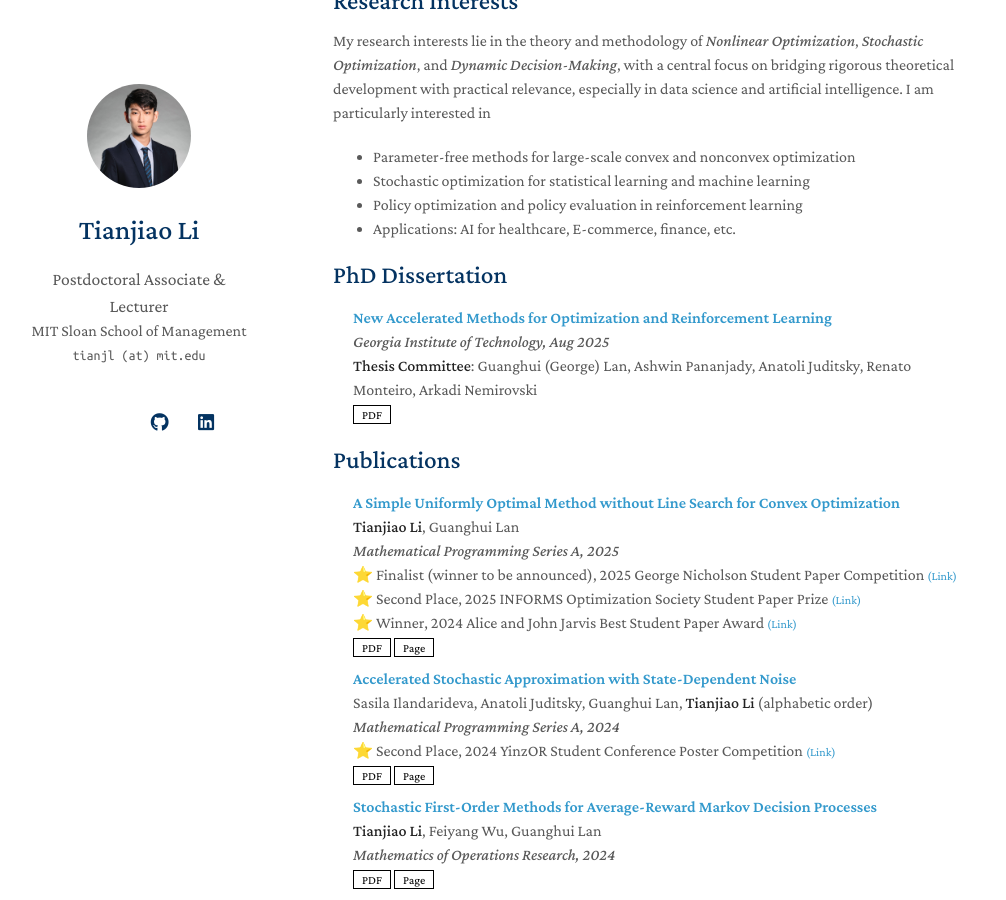
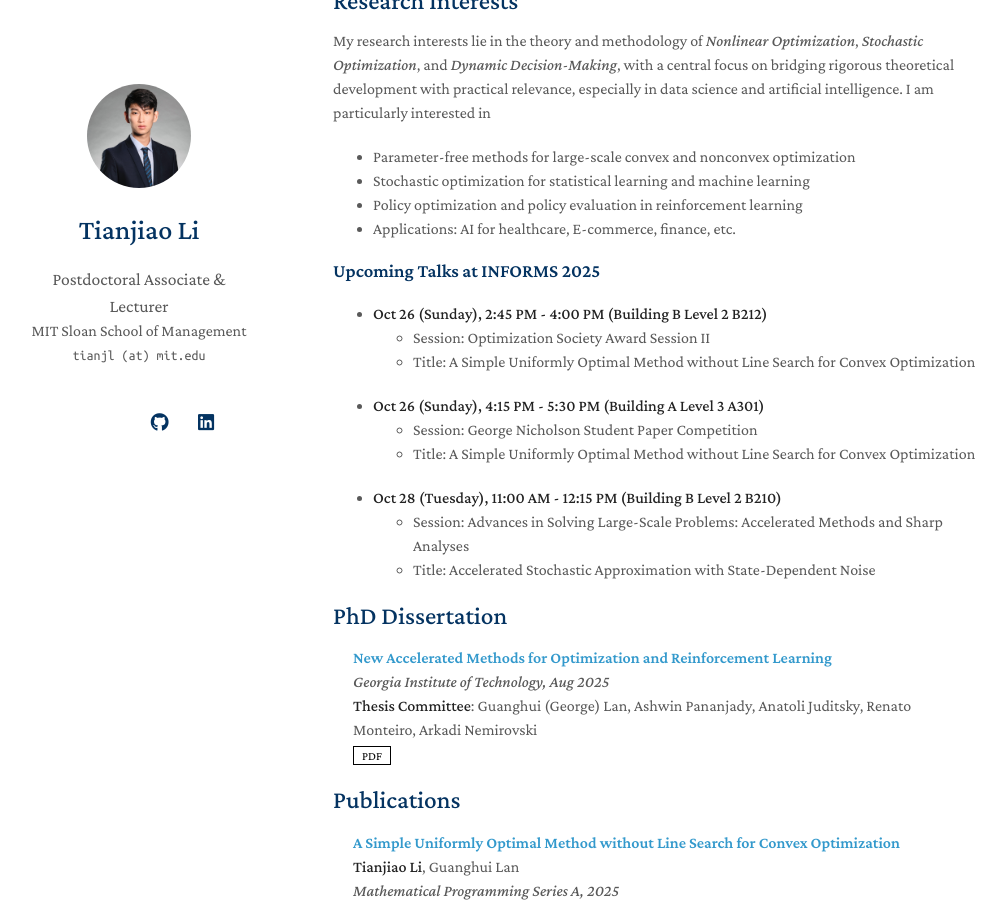
Before and after one commit to tli432/tli432.github.io, a Jekyll site: the page built from index.md, in a window 1280 px wide and 900 px high, scrolled down 306 px. Shown: the whole window, without its empty margins (137-1143 px from the left). Built offline with Jekyll 4.4.1, drawn with Linux system fonts in a browser that asks for light colours; nearby versions of some CDN libraries; a style sheet for code colours, icons or effects is not loaded; our own code applies the rules of GitHub Pages for plain Markdown files.

Commit message:
Update index.md

```diff
--- a/index.md
+++ b/index.md
@@ -19,6 +19,19 @@ I am particularly interested in
 - Policy optimization and policy evaluation in reinforcement learning
 - Applications: AI for healthcare, E-commerce, finance, etc.
 
+
+### Upcoming Talks at INFORMS 2025
+- **Oct 26 (Sunday), 2:45 PM - 4:00 PM (Building B Level 2 B212)**
+  - Session: Optimization Society Award Session II
+  - Title: A Simple Uniformly Optimal Method without Line Search for Convex Optimization
+
+- **Oct 26 (Sunday), 4:15 PM - 5:30 PM (Building A Level 3 A301)**
+  - Session: George Nicholson Student Paper Competition
+  - Title: A Simple Uniformly Optimal Method without Line Search for Convex Optimization
+
+- **Oct 28 (Tuesday), 11:00 AM - 12:15 PM (Building B Level 2 B210)**
+  - Session: Advances in Solving Large-Scale Problems: Accelerated Methods and Sharp Analyses
+  - Title: Accelerated Stochastic Approximation with State-Dependent Noise
 
 {% include_relative _includes/dissertation.md %}
 
```
